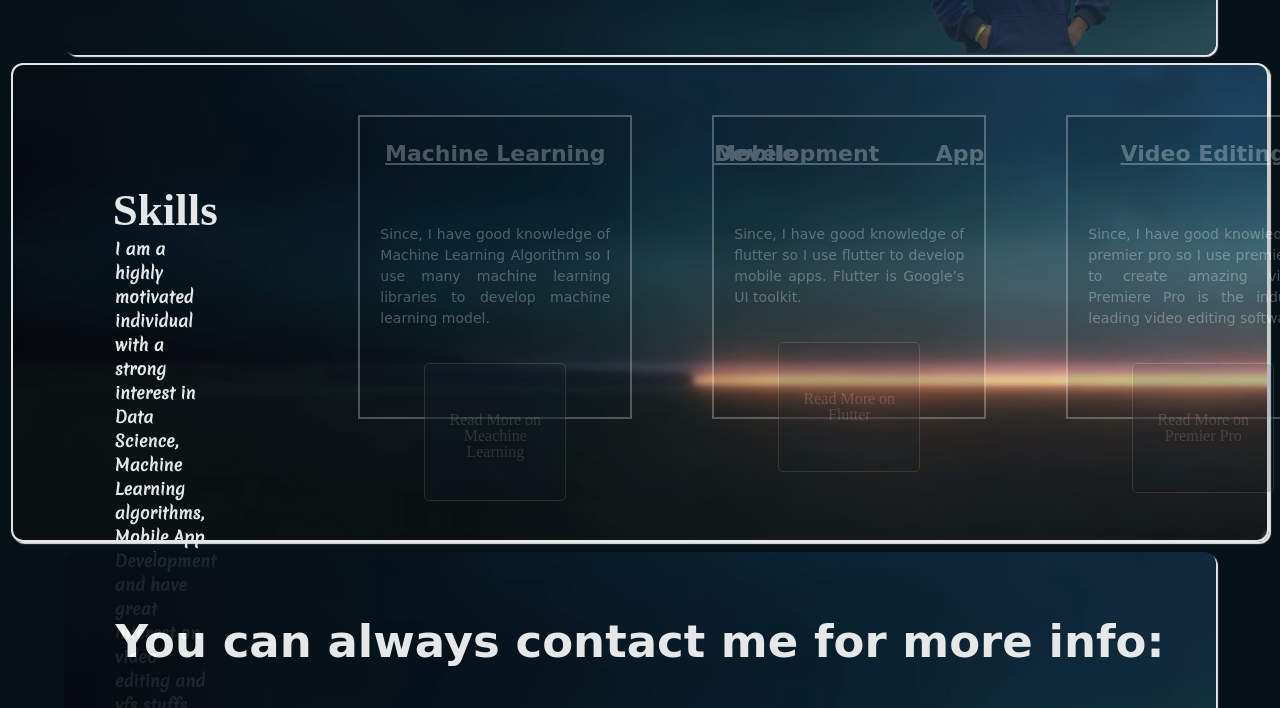
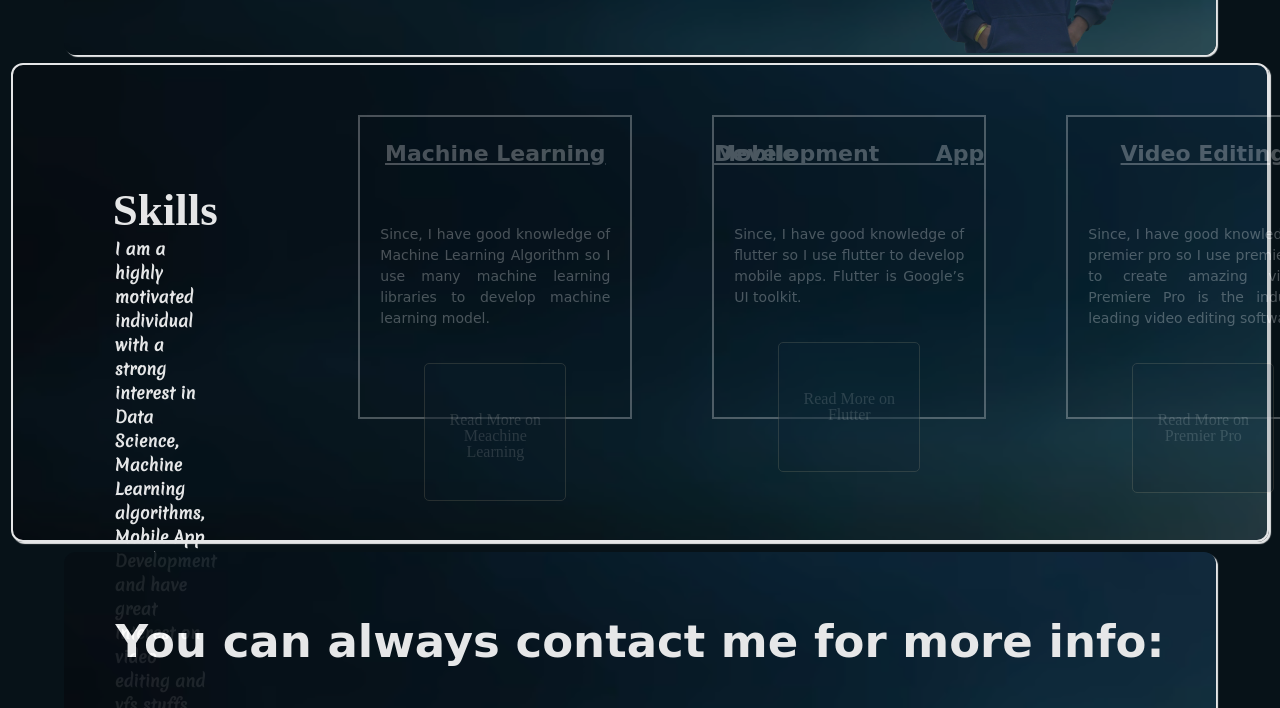
Before and after one commit to developergaurav77/personal-website, a plain HTML site: page index.html in a window 1280 px wide. Shown: the part 935-1643 px from the top of the page. Drawn offline with Linux system fonts and the light colour scheme; a web font is replaced by a local one.

Commit message:
minor changes

```diff
--- a/style.css
+++ b/style.css
@@ -185,7 +185,7 @@ span{
     box-shadow: 2px 2px 1px white;
     opacity: 0.9;
     color: white;
-    background-image: url(images/bg.png);
+    background-image: url(images/bg1.png);
     background-position: 30px 0px 50px 20px;
     background-size: cover;
     border: 2px solid white;
```
